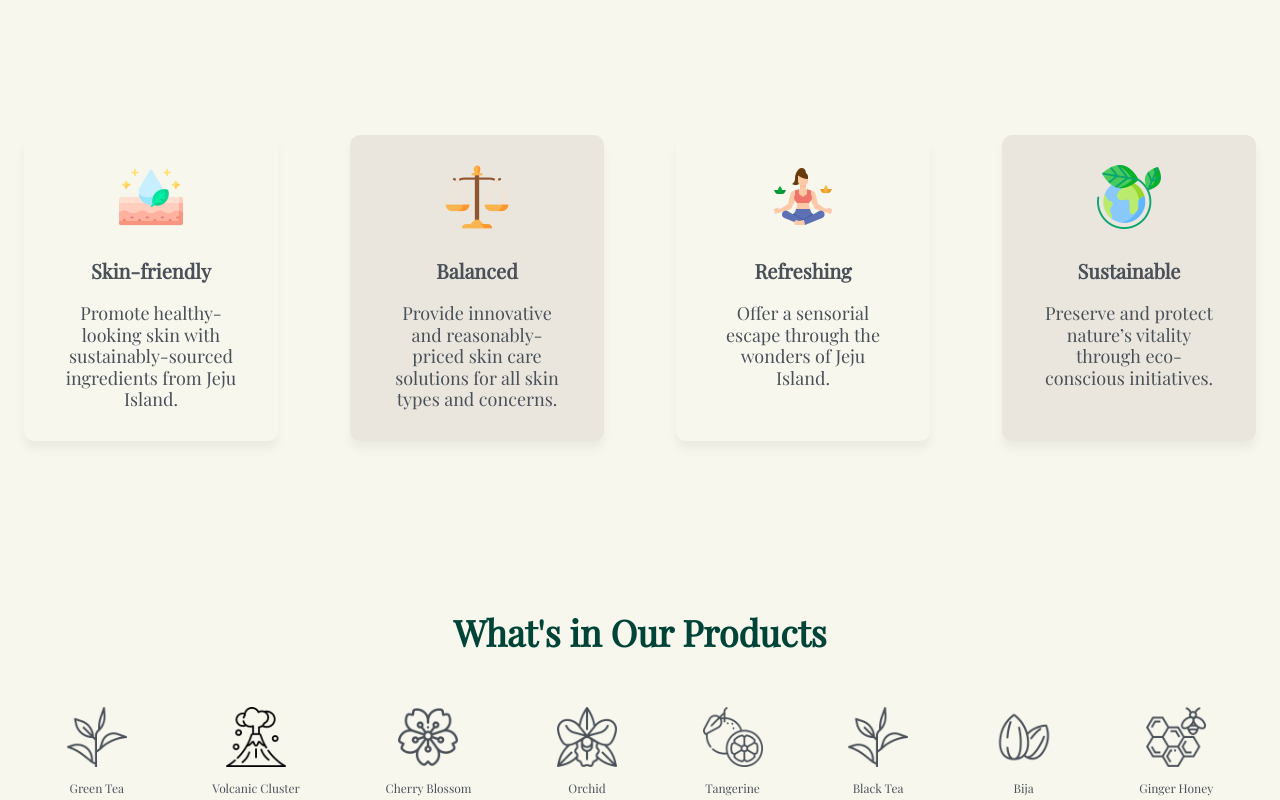
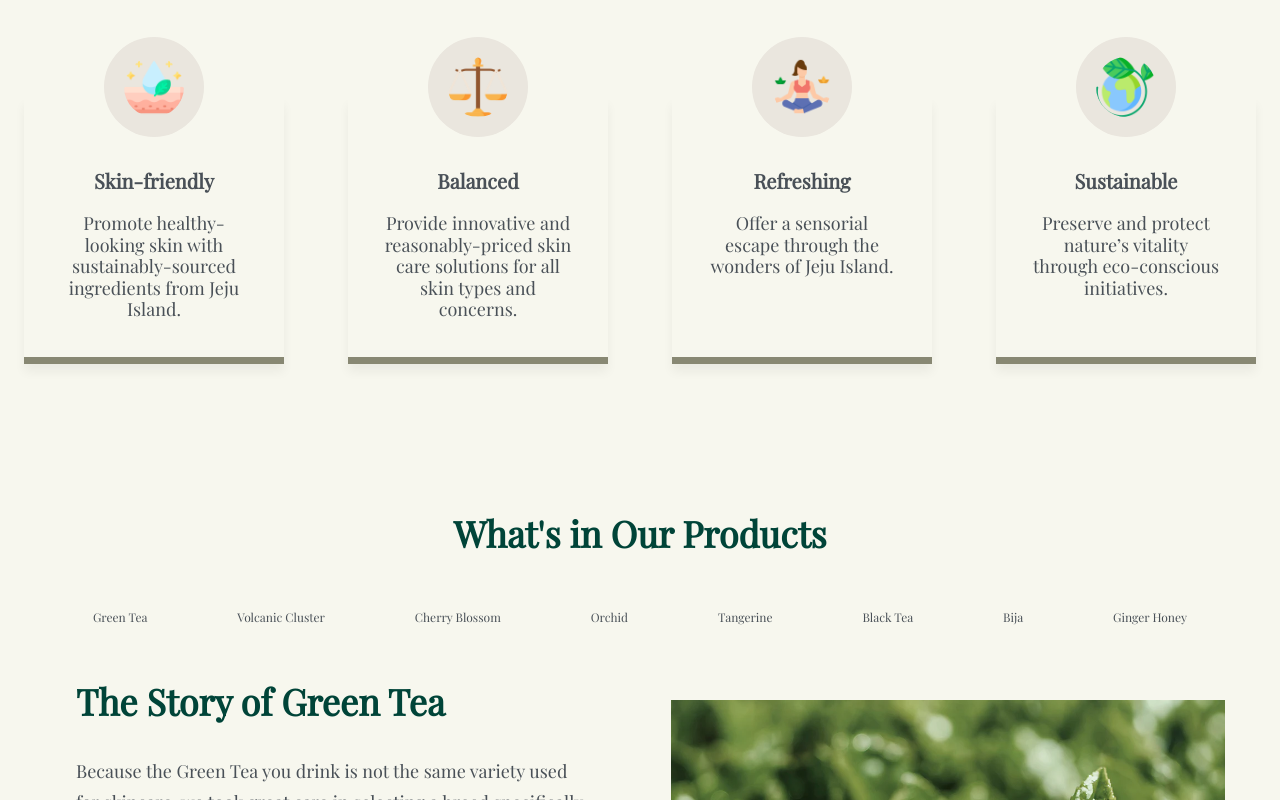
Before and after one commit to junopark919/innisfree, a website: page index.html in a window 1280 px wide. Shown: the part 1640-2440 px from the top of the page. Drawn offline with nearby package versions, Linux system fonts and the light colour scheme.

Commit message:
Modify offer part in about section

```diff
--- a/index.html
+++ b/index.html
@@ -165,44 +165,16 @@
 
         <article class="about__ingredients container">
           <h3 class="heading-secondary">What's in Our Products</h3>
-          <nav class="about__nav">
-            <ul class="about__nav-list">
-              <li>
-                <img
-                  src="img/about/icon-tea.png"
-                  alt="Green tea"
-                  class="ingredients__list--icon"
-                />Green Tea
-              </li>
-              <li>
-                <img
-                  src="img/about/icon-volcano.png"
-                  alt="Volcanic cluster"
-                />Volcanic Cluster
-              </li>
-              <li>
-                <img
-                  src="img/about/icon-cherry-blossom.png"
-                  alt="Cherry blossom"
-                />Cherry Blossom
-              </li>
-              <li>
-                <img src="img/about/icon-orchid.png" alt="Orchid" />Orchid
-              </li>
-              <li>
-                <img
-                  src="img/about/icon-tangerine.png"
-                  alt="Tangerine"
-                />Tangerine
-              </li>
-              <li>
-                <img src="img/about/icon-tea.png" alt="Black tea" />Black Tea
-              </li>
-              <li><img src="img/about/icon-bija.png" alt="Bija" />Bija</li>
-              <li>
-                <img src="img/about/icon-honey.png" alt="Ginger honey" />Ginger
-                Honey
-              </li>
+          <nav class="header__nav container">
+            <ul class="header__nav-list">
+              <li>Green Tea</li>
+              <li>Volcanic Cluster</li>
+              <li>Cherry Blossom</li>
+              <li>Orchid</li>
+              <li>Tangerine</li>
+              <li>Black Tea</li>
+              <li>Bija</li>
+              <li>Ginger Honey</li>
             </ul>
           </nav>
           <div class="ingredients__content">
--- a/sass/main.scss
+++ b/sass/main.scss
@@ -58,12 +58,13 @@ body {
 
 .grid {
   display: grid;
-  column-gap: 7.2rem;
+  column-gap: 6.4rem;
   row-gap: 6.4rem;
 }
 
 .grid__cols--2 {
   grid-template-columns: repeat(2, 1fr);
+  column-gap: 8.4rem;
 }
 
 .grid__cols--3 {
@@ -76,6 +77,7 @@ body {
 
 .grid__cols--5 {
   grid-template-columns: repeat(5, 1fr);
+  column-gap: 2.4rem;
 }
 
 // HEADING
@@ -259,7 +261,7 @@ FEATURED SECTION
 
     .featured__logo--item {
       justify-self: center;
-      height: 4rem;
+      height: 3rem;
       filter: sepia(100%);
       opacity: 0.5;
     }
@@ -273,7 +275,7 @@ ABOUT SECTION
   display: flex;
   flex-direction: column;
   align-items: center;
-  gap: 6.4rem;
+  gap: 4.2rem;
 
   .about__brand {
     padding: 10rem 2.4rem 0 0;
@@ -302,16 +304,25 @@ ABOUT SECTION
         display: flex;
         flex-direction: column;
         align-items: center;
-        padding: 3rem 3.6rem;
+        padding: 7.2rem 3.6rem 3.6rem 3.6rem;
         text-align: center;
-        // border-top: 7px solid $color-primary;
+        // border: 1px solid $color-primary;
+        border-bottom: 7px solid $color-shadow;
         box-shadow: 0 8px 10px rgba(0, 0, 0, 0.05);
         line-height: 1.2;
-        border-radius: 10px;
+        // border-radius: 10px;
+        // background-color: $color-tertiary;
+        position: relative;
 
         .offer__list--icon {
-          width: 6.4rem;
+          width: 10rem;
           margin-bottom: 3rem;
+          position: absolute;
+          border-radius: 50%;
+          top: -6rem;
+          padding: 2rem;
+          background-color: $color-tertiary;
+          // box-shadow: 0 8px 10px rgba(0, 0, 0, 0.05);
         }
 
         h4 {
@@ -319,10 +330,6 @@ ABOUT SECTION
           margin-bottom: 2rem;
           display: inline-block;
         }
-      }
-
-      li:nth-child(even) {
-        background-color: $color-tertiary;
       }
     }
   }
@@ -337,14 +344,14 @@ ABOUT SECTION
     text-align: center;
   }
 
-  .about__nav {
+  .header__nav {
     display: flex;
     flex-direction: column;
     width: 100%;
     justify-content: center;
     margin-bottom: 4.8rem;
 
-    .about__nav-list {
+    .header__nav-list {
       // @include nav-list;
       display: flex;
       width: 100%;
```
Also changed, not shown: img/products/green-tea01.jpg (added), style.css.
